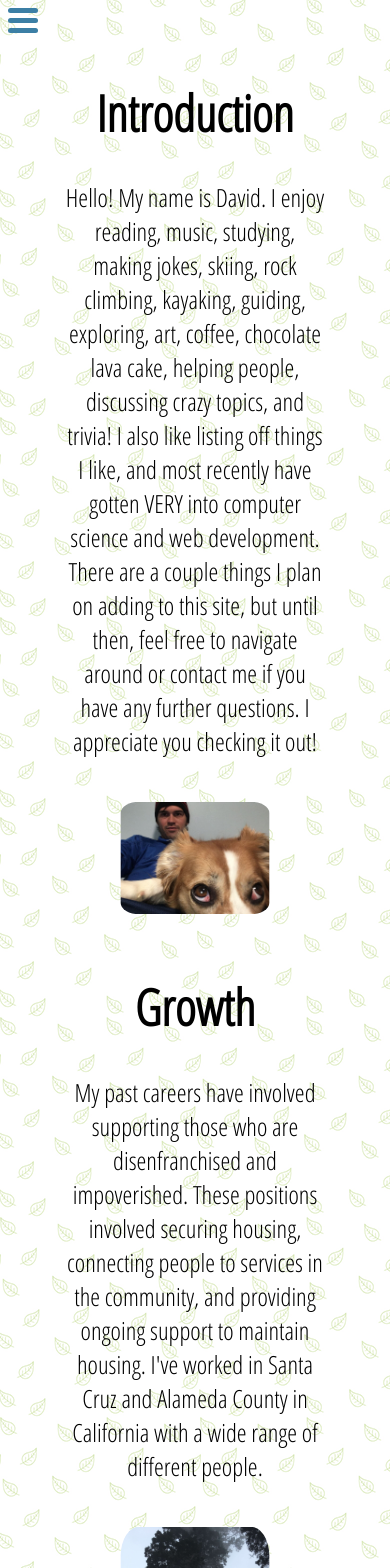
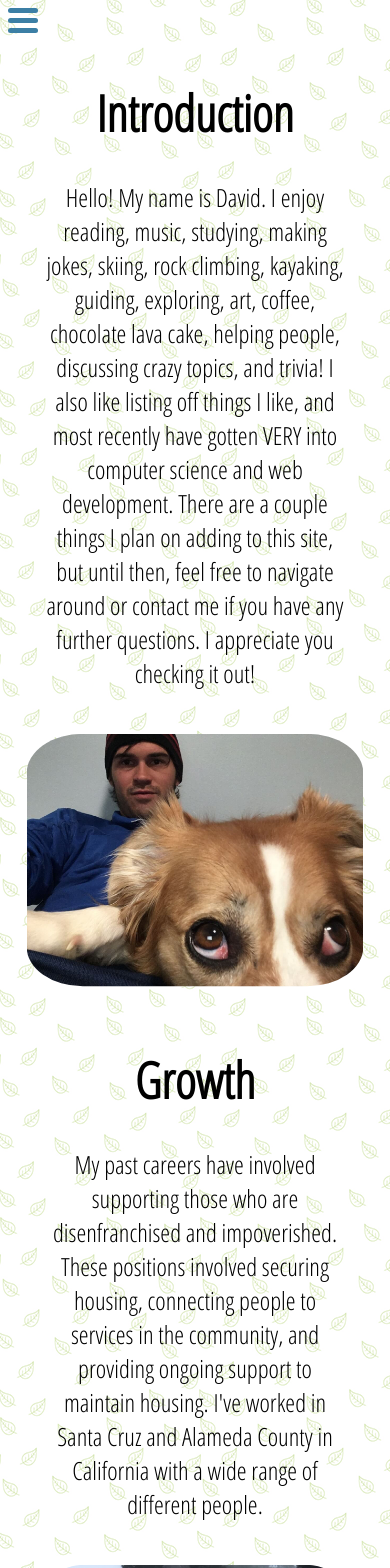
Before and after one commit to mountainguy76935/gallery_website, a React (Create React App) app: page /about in a window 390 px wide. Shown: the top 1568 px of the page. Built offline with nearby package versions, Linux system fonts and the light colour scheme.

Commit message:
fixed pic sizes on mobile

```diff
--- a/src/components/pic_of_the_day/pic_of_the_day.styles.css
+++ b/src/components/pic_of_the_day/pic_of_the_day.styles.css
@@ -1,3 +1,10 @@
+@media screen and (max-width: 400px) {
+    .nasa-img{
+        max-width: 90%;
+        min-width: 90%;
+    }
+}
+
 .pic{
     padding-top: 80px;
     font-family: 'Open Sans Condensed', sans-serif;
@@ -5,8 +12,8 @@
 }
 
 .nasa-img{
-    width: 35%;
-    height: 10%;
+    max-width: 35%;
+    max-height: 10%;
     -o-object-fit: contain;
     object-fit: contain;
     border-radius: 5%;
--- a/src/components/text-box/text-box.styles.css
+++ b/src/components/text-box/text-box.styles.css
@@ -1,13 +1,23 @@
+@media screen and (max-width: 400px) {
+    .pix{
+        max-width: 90%;
+        min-width: 90%;
+        padding-left: -5%;
+    }
+}
+
+
 .boxes {
+    font-size: 25px;
     height: 100%;
-    font-size: 25px;
     font-family: 'Open Sans Condensed', sans-serif;
     overflow: hidden;
     text-align: center;
+
 }
 
 .caption{
-    width: 70%;
+    width: 80%;
     margin-left: auto;
     margin-right: auto;
 }
```
